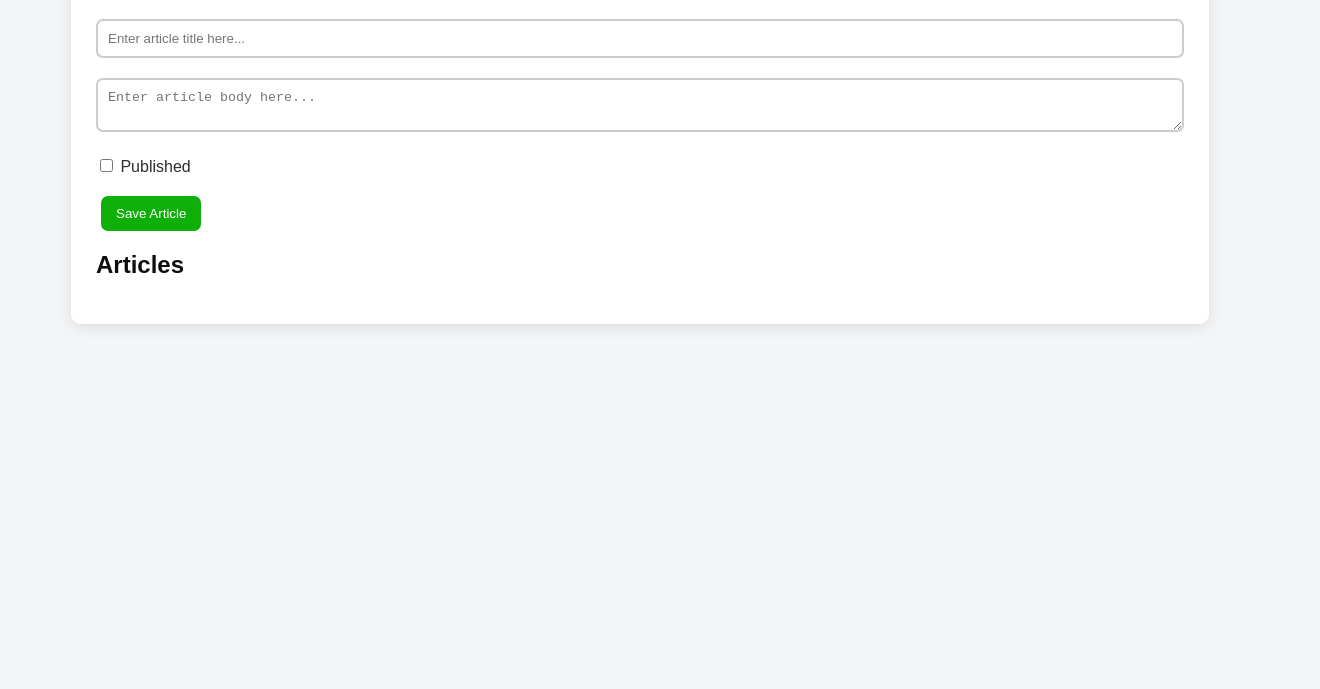
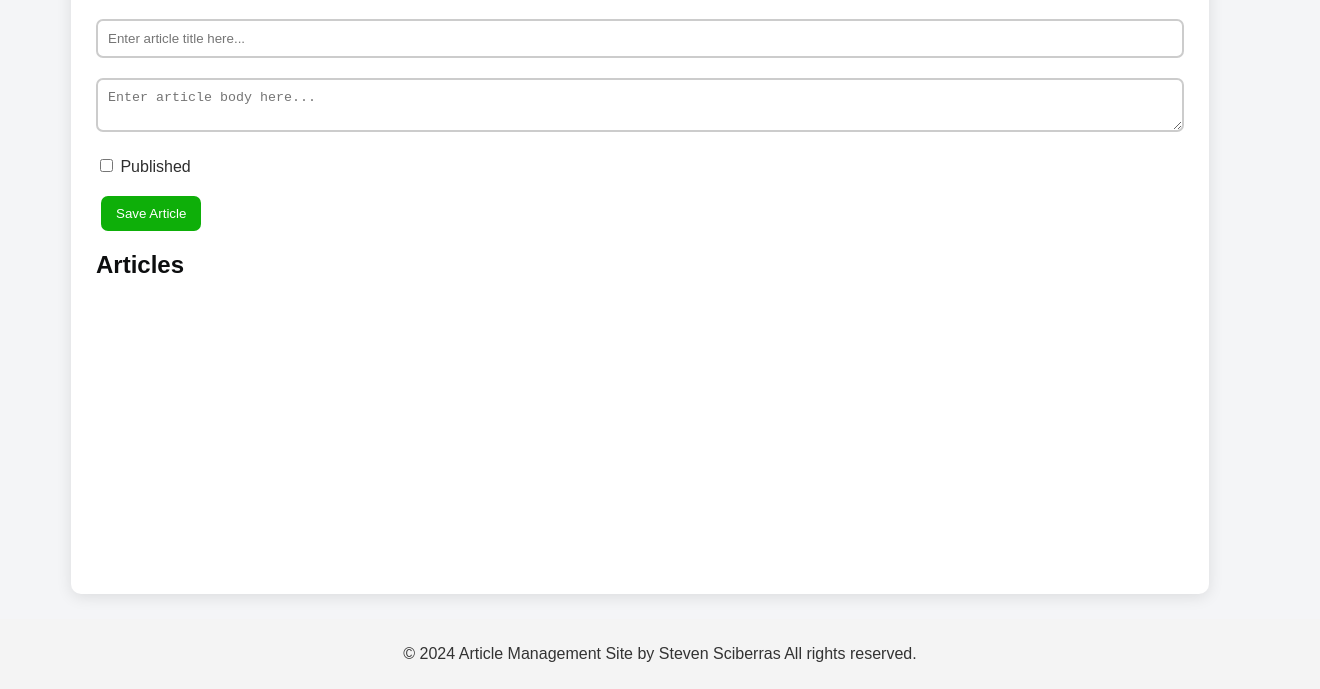
Before and after one commit to StevenScib/HTMLCloudClient, a plain HTML site: page Index.html in a window 1280 px wide. Shown: the part 111-800 px from the top of the page, 1320 px wide, since content can reach past the window. Drawn offline with Linux system fonts and the light colour scheme; no server answers.

Commit message:
added footer and tinkered with syling a bit to accomodate the footer

```diff
--- a/Index.html
+++ b/Index.html
@@ -7,7 +7,6 @@
     <link rel="stylesheet" href="styles.css">
 </head>
 
-<!--This is the body of the site that contains the title, two text boxes to edit or add an article, a checkbox to set the published status and then it creates an unordered list of the article taken from the article-list-->
 <body>
     <div class="container">
         <h1>Article Management</h1>
@@ -32,6 +31,12 @@
         <ul id="articlesList" class="articles-list"></ul>
     </div>
 
+    <footer class="site-footer">
+        <div class="footer-content">
+            <p>© 2024 Article Management Site by Steven Sciberras All rights reserved.</p>
+        </div>
+    </footer>
+
     <script src="script.js"></script>
 </body>
 </html>
--- a/styles.css
+++ b/styles.css
@@ -1,12 +1,19 @@
+/* Styling for the article Management page*/
+ html {
+   height: 100%;
+}
 
-/* Styling for the article Management page*/
-body, html {
+body {
     margin: 0;
     padding: 0;
     font-family: Arial;
     background-color: #f4f5f7;
     color: #2e2e2e;
+    display: flex;
+    flex-direction: column;
+    min-height: 100vh;
 }
+
 
 .container {
     width: 85%;
@@ -16,6 +23,7 @@ body, html {
     background: rgb(255, 255, 255);
     border-radius: 10px;
     box-shadow: 0 3px 15px rgba(0, 0, 0, 0.1);
+    flex: 1;
 }
 
 h1, h2 {
@@ -88,3 +96,11 @@ textarea {
     font-weight: bold;
     margin-top: 0;
 }
+
+.site-footer {
+    background-color: #f4f4f4;
+    color: #333;
+    text-align: center;
+    padding: 10px 20px;
+    width: 100%;
+}
```
